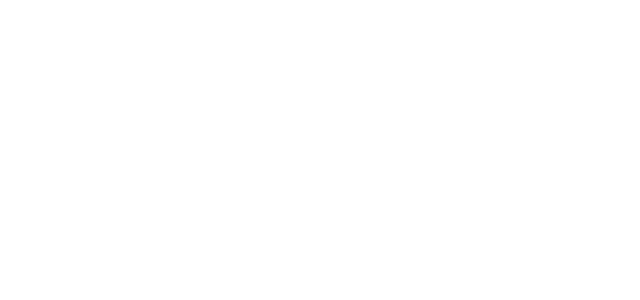
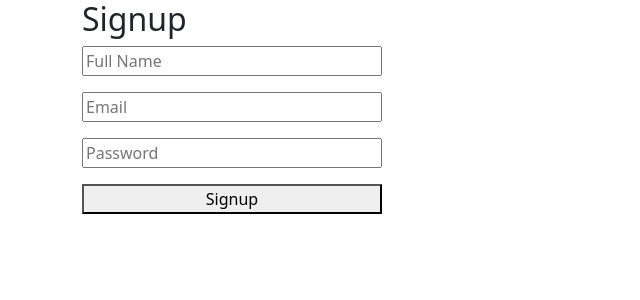
Before and after one commit to Alfiya-Simran/intern-portal-frontend, a React (Create React App) app: page /signup in a window 1280 px wide. Before the commit this address had no page. Shown: the top 300 px of the page, without its empty margins (0-640 px from the left). Built offline with nearby package versions, Linux system fonts and the light colour scheme.

Commit message:
Update App.js

```diff
--- a/src/App.js
+++ b/src/App.js
@@ -2,13 +2,14 @@
 import { BrowserRouter as Router, Routes, Route } from 'react-router-dom';
 import LoginPage from './LoginPage';
 import Dashboard from './Dashboard';
-
+import SignupPage from "./SignupPage";
 function App() {
   return (
     <Router>
       <Routes>
         <Route path="/" element={<LoginPage />} />
         <Route path="/dashboard" element={<Dashboard />} />
+        <Route path="/signup" element={<SignupPage />} />
       </Routes>
     </Router>
   );
```
